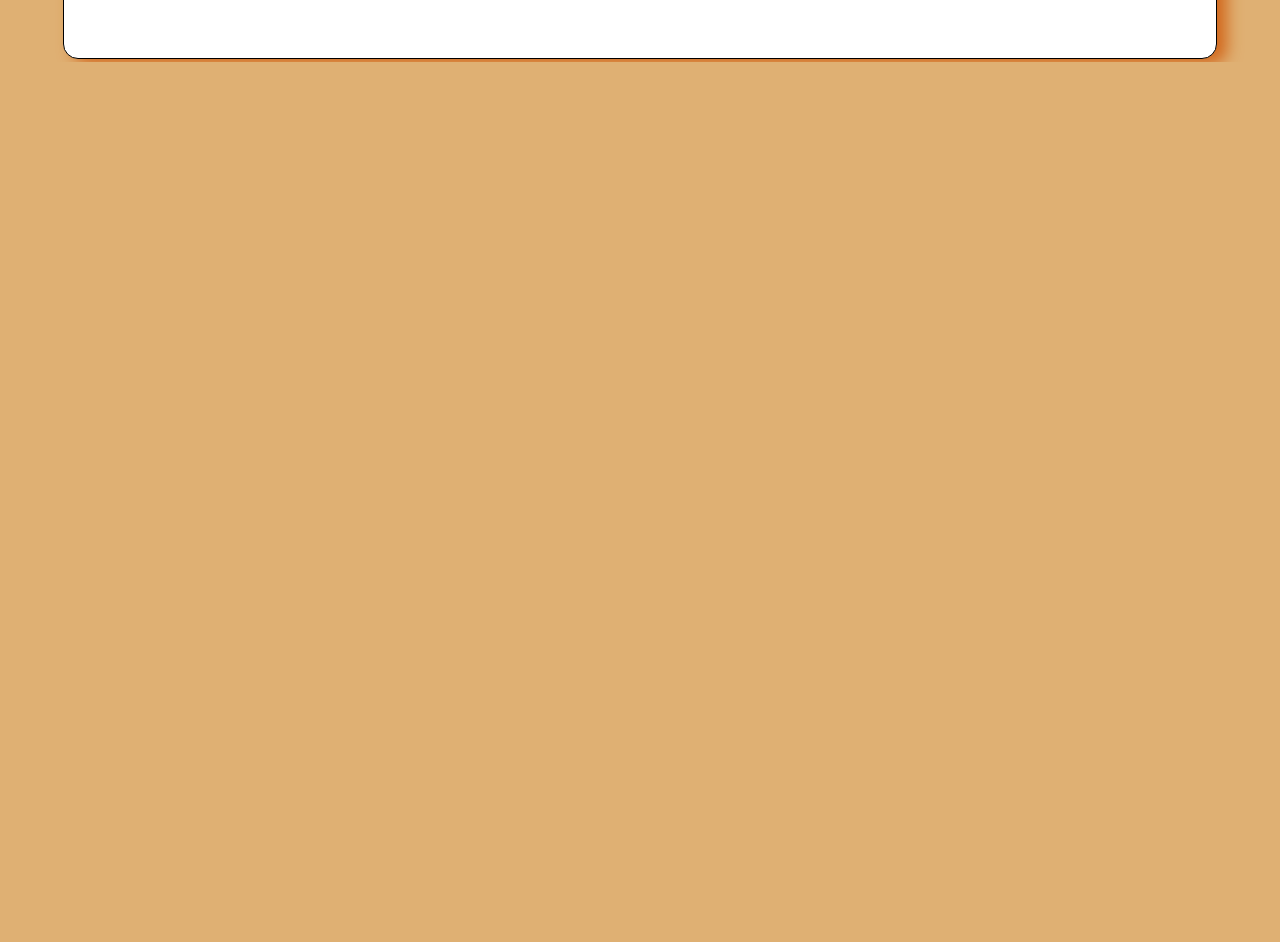
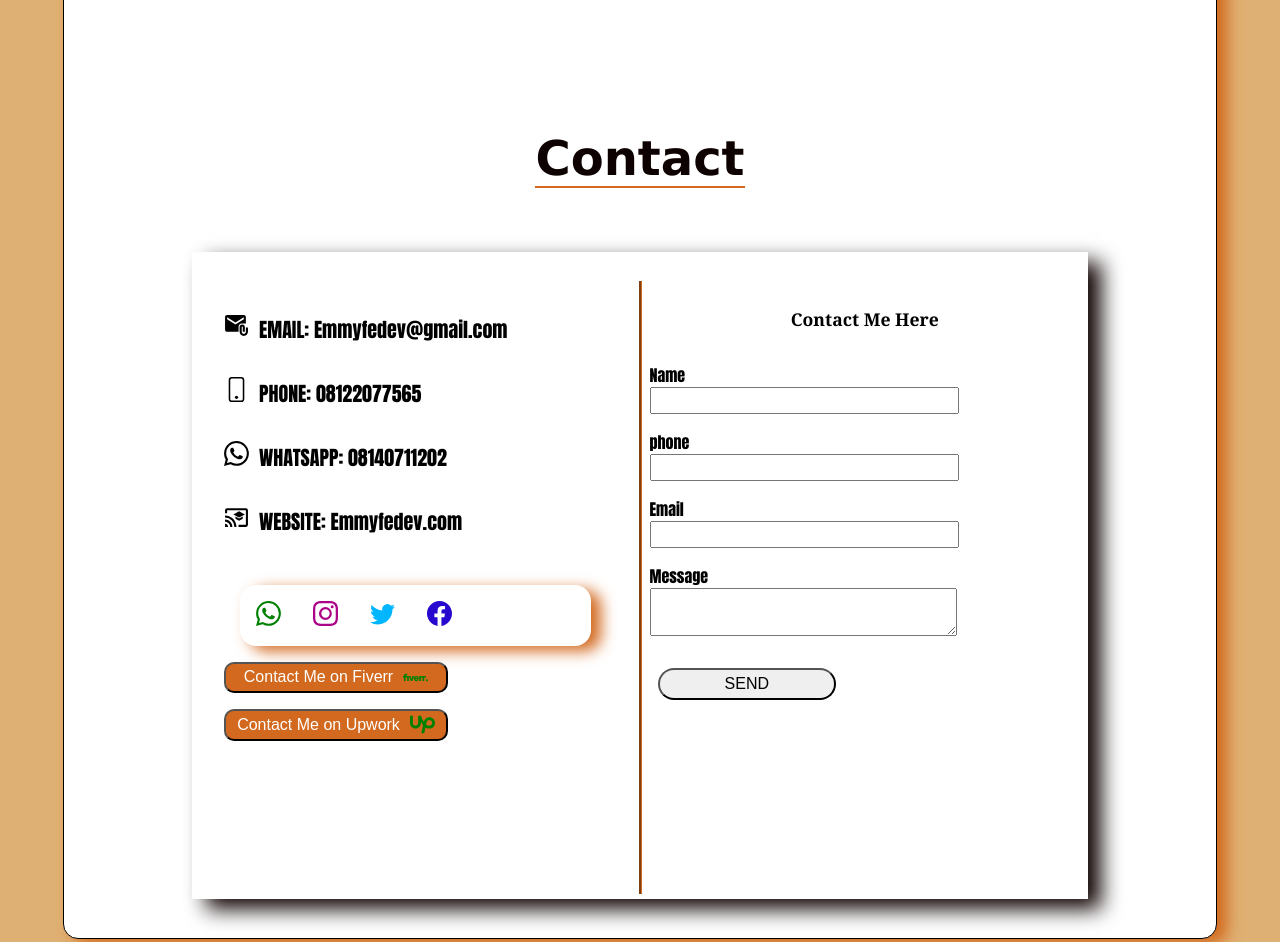
Before and after one commit to Emilance/Emmyportfolio, a React (Create React App) app: page / in a window 1280 px wide. Shown: the part 3360-4302 px from the top of the page. Before the commit the page ends 3422 px from the top, so only its background shows below. Built offline with nearby package versions, Linux system fonts and the light colour scheme.

Commit message:
contact section added

```diff
--- a/src/App.js
+++ b/src/App.js
@@ -3,6 +3,8 @@ import {Portfoliodata} from './components/component/Portfoliodata';
 
 import NavBar from './components/NavBar';
 import About from './components/sections/About';
+import CircularNav from './components/sections/CircularNav';
+import Contact from './components/sections/Contact';
 import Header from './components/sections/Header';
 import Portfolio from './components/sections/Portfolio';
 import PortSpace from './components/sections/PortSpace';
@@ -17,7 +19,7 @@ function App() {
       <Services/>
       <PortSpace/>
       {/*<Portfolio  slides={Portfoliodata}/>*/}
-
+     <Contact/>
 
     </div>
   );
--- /dev/null
+++ b/src/components/component/ContactForm.js
@@ -0,0 +1,31 @@
+import React, { useState } from 'react';
+
+
+const ContactForm = () => {
+    return (
+        <div className='ContactForm'>
+            <form >
+                <h4>Contact Me Here</h4 >
+                <div className='forminput' >
+                    <label>Name</label>
+                    <input type='text' name='name' id='name'/>
+                </div>
+                <div className='forminput' >
+                    <label>phone</label>
+                    <input type='tel' name='tel' id='tel' pattern='[0-9]{3}-[0-9]{3}-[0-9]{4}'/>
+                </div>
+                <div className='forminput' >
+                    <label>Email</label>
+                    <input type='email' name='email' id='email'/>
+                </div>
+                <div className=' textarea' >
+                    <label>Message</label>
+                    <textarea name='message'id='message'/>
+                </div>
+                <input className='submit' type='submit' name='submit' value="SEND"/>
+            </form>
+        </div>
+     );
+}
+
+export default ContactForm;
--- /dev/null
+++ b/src/components/component/ContactInfo.js
@@ -0,0 +1,79 @@
+import React, { Component } from 'react';
+import {BsFacebook,BsPhone, BsWhatsapp, BsInstagram, BsTwitter, BsGithub} from 'react-icons/bs'
+import {SiFiverr, SiUpwork} from 'react-icons/si'
+import {MdCastForEducation, MdAttachEmail} from 'react-icons/md'
+
+
+
+
+
+
+class ContactInfo extends Component {
+
+    render() {
+        const {email, phone, whatsapp, website }  = this.props
+
+        return(
+            <div className='ContactInfo'>
+                    <p >
+                    <MdAttachEmail className='cicon' size='25px'/>
+                        EMAIL: <span>{email}</span>
+                    </p>
+
+                    <p >
+                    <BsPhone className='cicon' size='25px'/>
+                        PHONE: <span>{phone}</span>
+                    </p>
+                    <p >
+                    <BsWhatsapp className='cicon' size='25px'/>
+                        WHATSAPP: <span>{whatsapp}</span>
+                    </p>
+
+                    <p >
+                    <MdCastForEducation className='cicon' size='25px'/>
+                        WEBSITE: <span>{website}</span>
+                    </p>
+                <div className='socialIcon'>
+                <a href='fb.com'>
+                    <BsWhatsapp className='icon whatsapp' size='25px'/>
+                </a>
+                <a href='fb.com'>
+                    <BsInstagram className='icon instagram' size='25px'/>
+                </a>
+                <a href='fb.com'>
+                    <BsTwitter className='icon twitter' size='25px'/>
+                </a>
+                <a href='fb.com'>
+                    <BsFacebook className='icon facebook' size='25px'/>
+                </a>
+
+                </div>
+
+                      <button className='contactButton'>
+                          <a href='fiverr.com'>
+                              <span>
+
+                              Contact Me on Fiverr
+                              </span>
+                              <SiFiverr className='Ficon' size='25px'/>
+
+                          </a>
+                      </button>
+                      <button className='contactButton'>
+                          <a href='upwork.com'>
+                              <span>
+
+                              Contact Me on Upwork
+                              </span>
+                              <SiUpwork className='Ficon' size='25px'/>
+
+                          </a>
+                      </button>
+
+
+            </div>
+        );
+    }
+}
+
+export default ContactInfo;
--- /dev/null
+++ b/src/components/sections/CircularNav.js
@@ -0,0 +1,30 @@
+import React, { useState } from 'react';
+import {GrMenu} from 'react-icons/gr'
+import {ImCross} from 'react-icons/im'
+import CircularNavLinks from './CircularNavlinks';
+
+
+
+
+const CircularNav = () => {
+    const [open, setOpen] = useState(false)
+const OpenMenu =  <GrMenu
+                     className='Hamburger'
+                     size='35px'
+                     onClick={() => setOpen(!open)}
+                  />
+const  CloseMenu =  <ImCross
+                      className='Hamburger'
+                       size='35px'
+                       onClick={() => setOpen(!open)}
+                     />
+
+
+    return (
+        <div className='cirularNavContainer' >
+            <CircularNavLinks/>
+        </div>
+     );
+}
+
+export default CircularNav;
--- /dev/null
+++ b/src/components/sections/CircularNavlinks.js
@@ -0,0 +1,15 @@
+import React from 'react';
+
+const CircularNavLinks = () => {
+    return (
+        <div className='linkcontainer' >
+            <div className='link Home'>HOME</div>
+            <div className='link About'>ABOUT</div>
+            <div className='link Service'>SERVICE</div>
+            <div className='link Portfolio'>PORTFOLIO</div>
+            <div className='link Contact'>CONTACT</div>
+        </div>
+    );
+}
+
+export default CircularNavLinks;
--- /dev/null
+++ b/src/components/sections/Contact.js
@@ -0,0 +1,23 @@
+import React from 'react';
+import ContactForm from '../component/ContactForm';
+import ContactInfo from '../component/ContactInfo';
+
+const Contact = () => {
+    return (
+        <div className='contactcontainer'>
+               <h1 className='sectiontitle'>Contact</h1>
+               <div className='contactBook'>
+                   <ContactInfo
+                     email = 'Emmyfedev@gmail.com'
+                     phone = '08122077565'
+                     whatsapp ='08140711202'
+                     website= 'Emmyfedev.com'
+                   />
+                   <ContactForm/>
+               </div>
+
+        </div>
+     );
+}
+
+export default Contact;
--- a/src/components/sections/Portfolio.js
+++ b/src/components/sections/Portfolio.js
@@ -4,7 +4,7 @@ import {AiOutlineArrowRight,  AiOutlineArrowLeft } from 'react-icons/ai'
 
 
 const Portfolio = ({slides}) => {
-  const [current, setCurrent] = useState(0)
+  const [current, setCurrent] = useState(2)
   const length = slides.length;
 
 
--- a/src/components/sections/page.css
+++ b/src/components/sections/page.css
@@ -449,10 +449,235 @@ transition: 1s;
     }
 
 }
+/*-----Contact secion ------*/
+.contactcontainer{
+    height: 110vh;
+    display: flex;
+    justify-content: center;
+    align-items: center;
+    flex-direction: column;
+}
+.contactBook{
+    height: 73%;
+    box-shadow:15px 10px 20px  var(--color-header)  ;
+    width:70vw;
+    display: flex;
+    flex-direction: row;
+    margin-top: 2rem;
+    padding-bottom: 0.3rem;
+   animation:boxshadow 3s  linear  infinite;
+}
+
+@keyframes boxshadow {
+    10% {
+        box-shadow:14px 10px 20px  var(--color-header)  ;
+    }
+    30%{
+        box-shadow:18px 10px 25px  var(--color-header)  ;
+    }
+    60%{
+        box-shadow:20px 10px 20px  var(--color-header)  ;
+    }
+    90%{
+        box-shadow:25px 10px 30px  var(--color-header)  ;
+    }
+
+}
+
+.ContactInfo{
+    flex:1;
+    margin-top: 1.8rem;
+    border-right: 3px groove var(--color-primary);
+
+}
+.cicon{
+    margin-right: 10px;
+}
+.ContactInfo > p {
+    margin:2rem;
+    font-size: 1.25rem;
+    font-family: Impact, Haettenschweiler, 'Arial Narrow Bold', sans-serif;
+}
+.socialIcon{
+    margin:3rem 3rem 1rem 3rem;
+    width:auto ;
+    border-radius: 1rem;
+    box-shadow:10px 5px 15px  var(--color-primary)  ;
+    display: flex;
+
+
+}
+
+.socialIcon > a {
+    text-decoration: none;
+    color:var(--color-header);
+}
+
+.socialIcon > a >.whatsapp{
+      color: green;
+}
+.twitter{
+    color:rgb(0, 183, 255);
+}
+.instagram{
+    color:rgb(172, 4, 135);
+}
+.facebook{
+    color: rgb(38, 8, 207)
+}
+
+.icon {
+       margin: 1rem;
+}
+
+
+.contactButton{
+    margin-left: 2rem;
+    width:14rem;
+    color:var(--color-white);
+    background-color: var(--color-primary);
+    border-radius: 10px;
+    margin-bottom: 1rem;
+}
+.contactButton:hover{
+   background-color: var(--color-light);
+   color: var(--color-header);
+
+}
+
+.contactButton> a{
+    text-decoration: none;
+    display: flex;
+    justify-content: center;
+    align-items: center;
+    color:inherit;
+    background-color: inherit;
+    height: 1.6rem;
+    font-size: 1rem;
+    font-weight: 500;
+
+
+}
+.Ficon{
+    margin-left: 10px;
+    color:green;
+}
+
+.ContactForm{
+    flex:1;
+
+}
+.ContactForm > form{
+    display: flex;
+    flex-direction: column;
+    height: 100%;
+    margin-top: 2rem;
+
+}
+.ContactForm > form >h4{
+    font-size: 1.1rem;
+    text-align: center;
+    font-family: Georgia, 'Times New Roman', Times, serif;
+}
+
+.ContactForm > form >.forminput{
+      height: 3.2rem;
+      margin:0.5rem;
+      display: flex;
+      flex-direction: column;
+}
+.forminput  >input {
+    height:1.4rem;
+    width:70%;
+    padding: rem;
+}
+.forminput >label, .textarea > label{
+    font-size: 1rem;
+    font-family: Impact, Haettenschweiler, 'Arial Narrow Bold', sans-serif;
+
+
+}
+.textarea{
+    height:5rem;
+    margin: 0.5rem;
+    margin-bottom: 1.5rem;
+    display: flex;
+    flex-direction: column;
+}
+.textarea > textarea{
+    height:100px;
+    width: 70%;
+    margin-bottom: 0.5rem;
+
+}
+
+form> .submit{
+  width:40%;
+  height:2rem;
+  border-radius: 1rem;
+  margin-left: 1rem;
+  font-size: 1rem;
+  font-weight: 400;
+}
+
+form> .submit:hover{
+    color:var(--color-white);
+    background-color: var(--color-primary);
+   }
 
 
 
 
+
+
+
+
+
+
+
+
+
+
+
+
+/* ---- CircularNav--*/
+.cirularNavContainer{
+    height: 35rem;
+    display: flex;
+    justify-content: center;
+}
+
+.linkcontainer{
+    height:25rem;
+    width:25rem;
+    background-color:var(--color-header);
+    position: relative;
+    border-radius: 50%;
+    border: 1px solid black;
+}
+
+.link{
+    position: absolute;
+    width: 100%;
+    height:100%;
+    text-align: center;
+    transform: rotate(var(--rotation));
+    font-size: 1.3rem;
+    font-weight: bold;
+    padding-top:0.5rem;
+    color: var(--color-light);
+
+}
+
+.link:hover{
+    color: var(--color-primary);
+}
+
+.Home {--rotation: 270deg;}
+.About {--rotation: 315deg;}
+.Service {--rotation: 225deg;}
+.Portfolio {--rotation: 360deg;}
+.Contact {--rotation: 45deg;}
 
 
 
@@ -547,6 +772,23 @@ transition: 1s;
         display: flex;
 
     }
+    .contactBook{
+        display: flex;
+        flex-direction: column;
+        height: 100%;
+
+
+    }
+    .contactcontainer{
+        height: 199vh;
+        justify-content: flex-start;
+
+    }
+    .ContactForm > form {
+    padding-left: 2rem;
+    margin-top: 1rem;
+
+    }
 
 }
 
@@ -600,6 +842,15 @@ transition: 1s;
         width:90%;
         margin: 0 1.15rem 0 1.15rem;
     }
+    .contactBook{
+        width:90%;
+    }
+    .ContactInfo{
+        display: flex;
+        flex-direction: column;
+        justify-content: center;
+        align-items: center;
+    }
 }
 @media (max-width: 990px){
   .about-btn-container{
```
